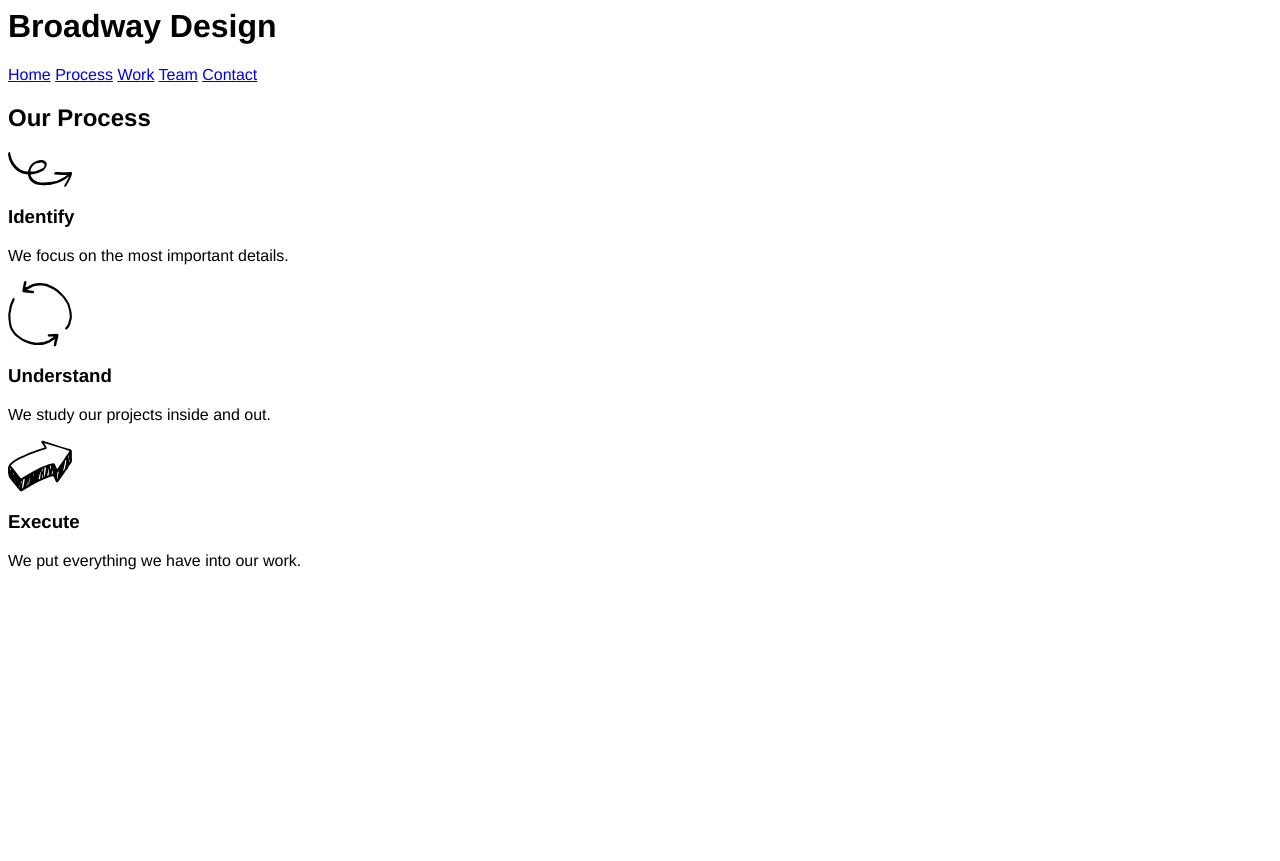
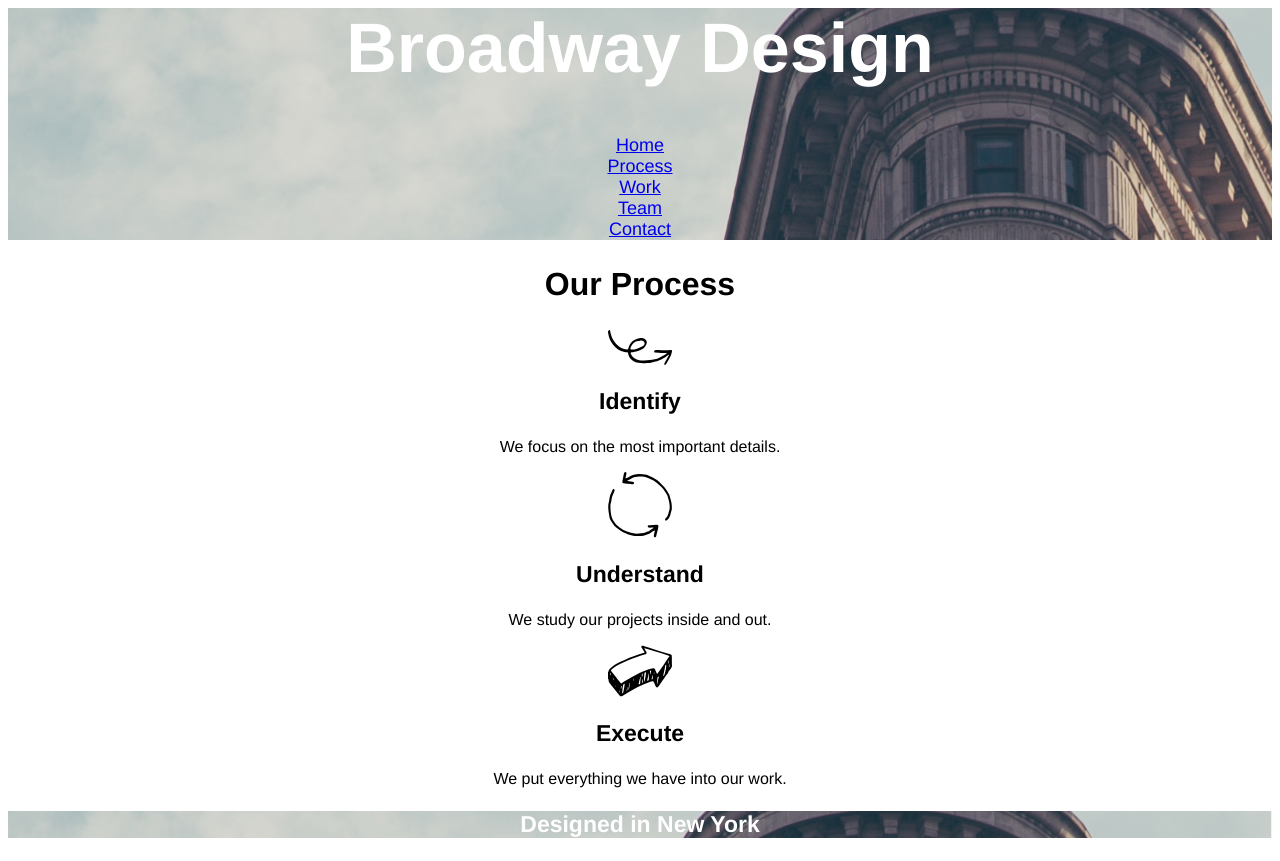
Before and after one commit to kamalcon/broadway, a plain HTML site: page index.html in a window 1280 px wide. Before the commit the page ends 800 px from the top, so only its background shows below. Drawn offline with Linux system fonts and the light colour scheme.

Commit message:
top half of website

```diff
--- a/index.html
+++ b/index.html
@@ -12,7 +12,8 @@
 				<a href="#process">Process</a>
 				<a href="#work">Work</a>
 				<a href="#team">Team</a>
-				<a href="#contact">Contact</a></nav>
+				<a href="#contact">Contact</a>
+			</nav>
 		</div>
 		<div id="process">
 			<h2>Our Process</h2>
@@ -26,6 +27,9 @@
 			<h3>Execute</h3>
 			<p>We put everything we have into our work.</p>
 		</div>
+		<div id="break">
+			<h3>Designed in New York</h3>
+		</div>
 		<div id="work">
 		</div>
 		<div id="team">
--- a/resources/css/stylesheet.css
+++ b/resources/css/stylesheet.css
@@ -1,3 +1,31 @@
 body {
 	font-family: Helvetica;
+	text-align: center;
 }
+
+#header, #break{
+	background-image: url(../images/the-flatiron-building.png);
+	background-size: cover;
+	color: white;
+}
+
+a {
+	display: block;
+	font-size: 18px;
+}
+
+h1, h2, h3 {
+	font-weight: bold;
+}
+
+h1 {
+		font-size: 70px;
+}
+
+h2 {
+	font-size: 32px;
+}
+
+h3 {
+	font-size: 23px;
+}
```
Also changed, not shown: 2 other files.
